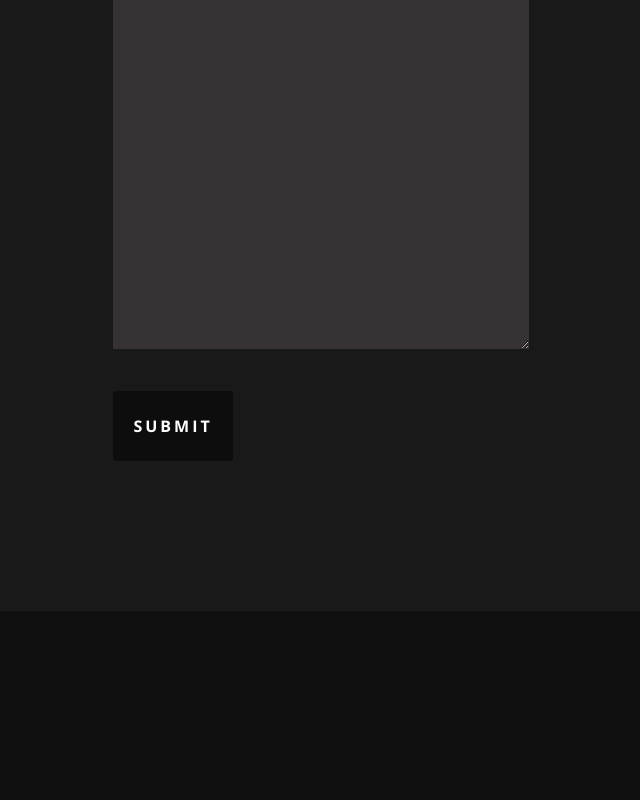
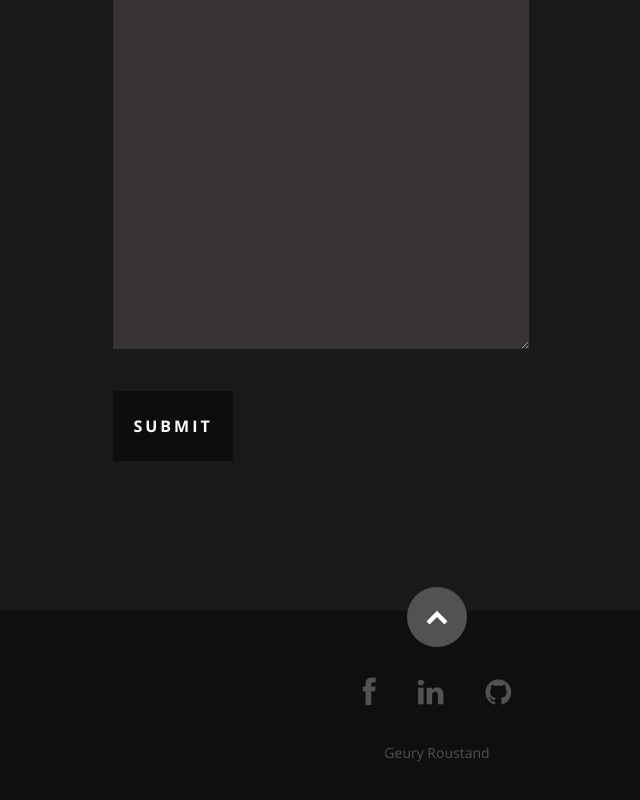
Before and after one commit to geuryroustand/Portfolio, a React (Create React App) app: page / in a window 1280 px wide. Shown: the part 5183-5983 px from the top of the page, without its empty margins (203-843 px from the left). Before the commit the page ends 5794 px from the top, so only its background shows below. Built offline with nearby package versions, Linux system fonts and the light colour scheme.

Commit message:
in process

```diff
--- a/src/App.js
+++ b/src/App.js
@@ -29,7 +29,7 @@ const App = () => {
       <Portfolio data={resumeData.portfolio} />
       <Testimonials data={resumeData.testimonials} />
       <Contact data={resumeData.main} />
-      {/* <Footer data={resumeData.main} /> */}
+      <Footer data={resumeData.main} />
     </div>
   );
 };
```
Also changed, not shown: 1 other file (tests, documents, lock files or other folders).
